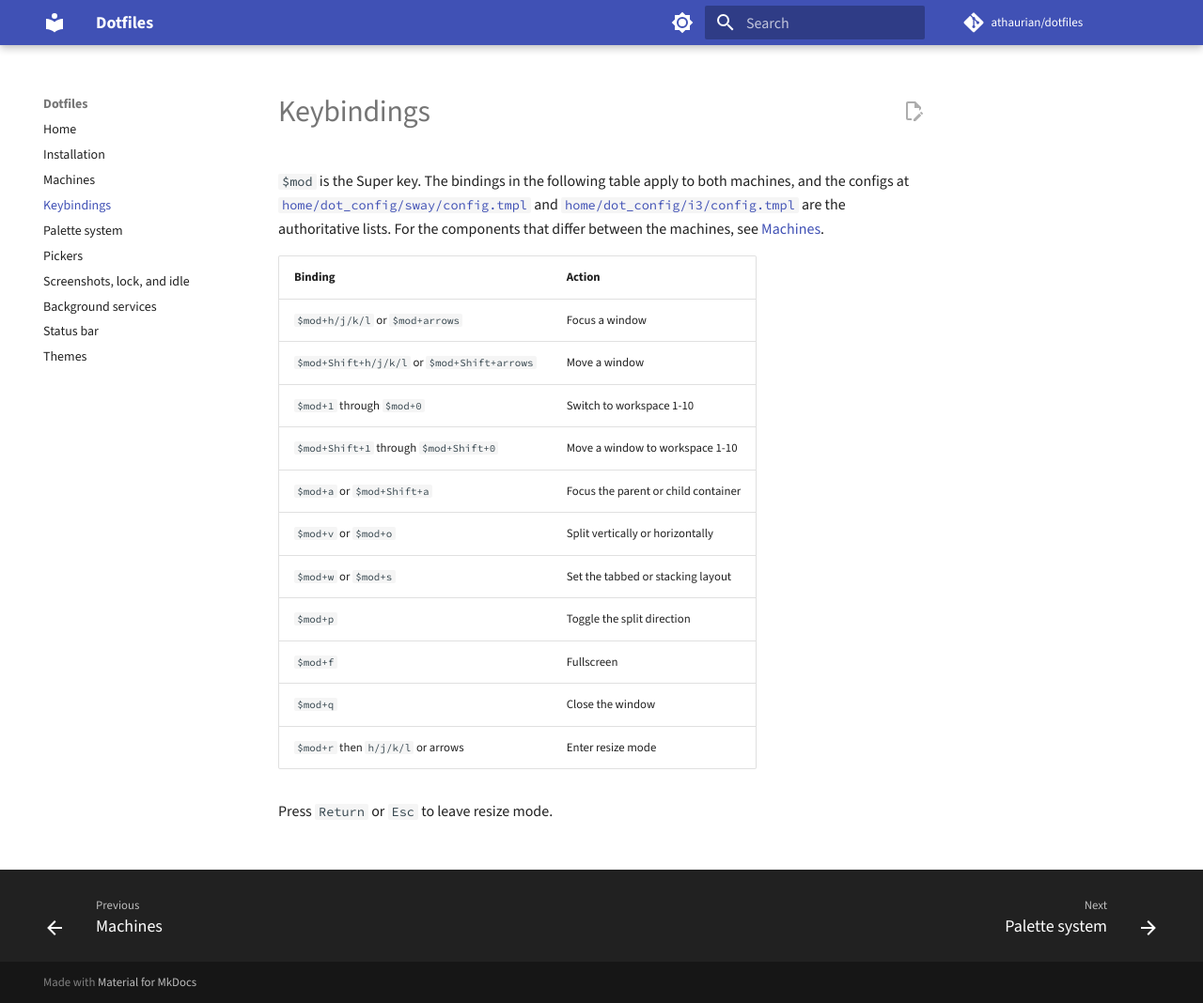
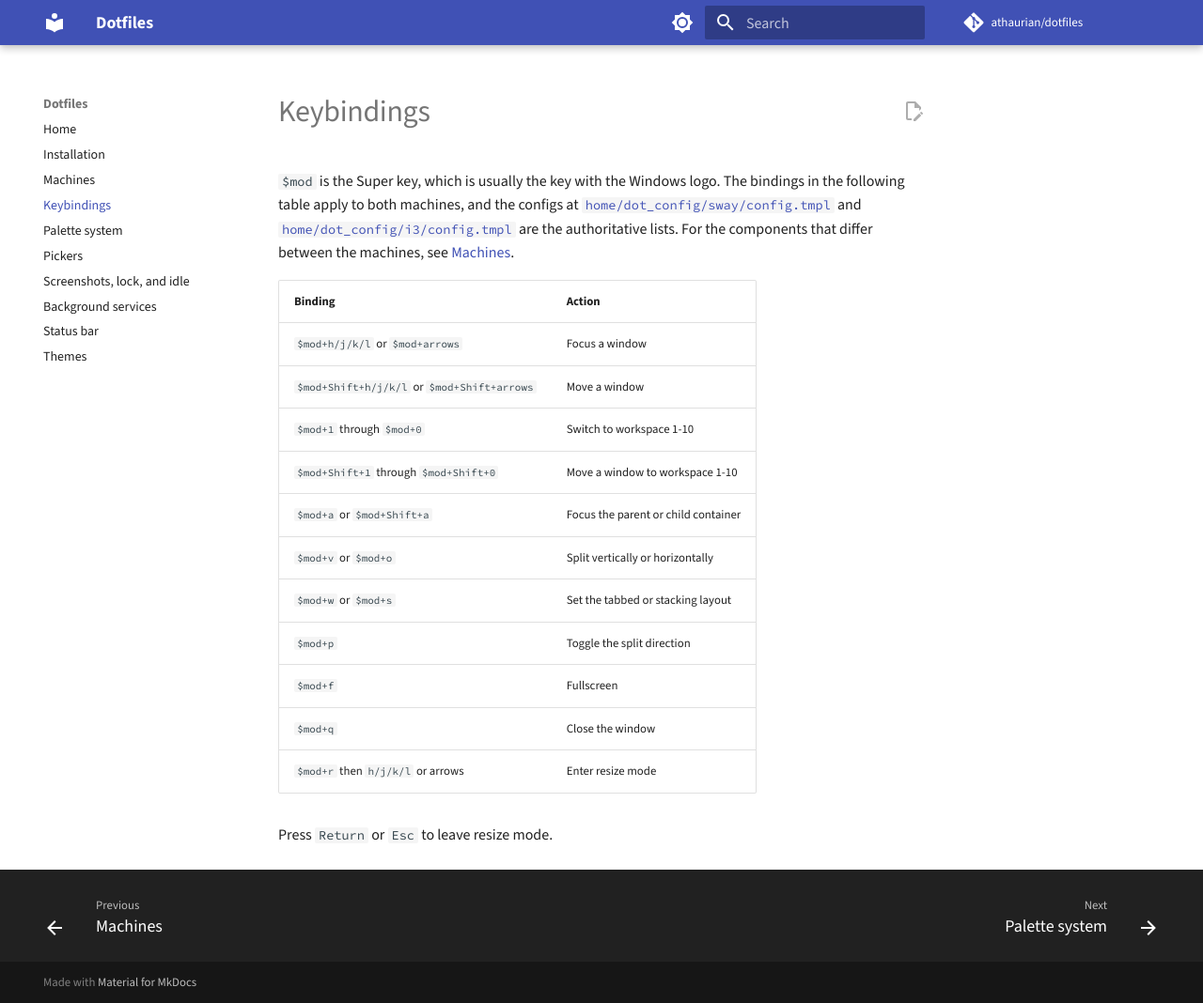
Before and after one commit to athaurian/dotfiles, an MkDocs documentation site: the page built from docs/keybindings.md, in a window 1280 px wide and 1068 px high. Shown: the whole window at 94% size. Built offline with MkDocs 1.6.1 and Material for MkDocs 9.7.7, drawn with Linux system fonts in a browser that asks for light colours; comment, search, counter and statistics services are not loaded.

Commit message:
docs: extend the super key definition with the windows logo

```diff
--- a/docs/keybindings.md
+++ b/docs/keybindings.md
@@ -1,7 +1,7 @@
 # Keybindings
 
-`$mod` is the Super key. The bindings in the following table apply to both
-machines, and the configs at
+`$mod` is the Super key, which is usually the key with the Windows logo. The
+bindings in the following table apply to both machines, and the configs at
 [`home/dot_config/sway/config.tmpl`](https://github.com/athaurian/dotfiles/blob/main/home/dot_config/sway/config.tmpl)
 and
 [`home/dot_config/i3/config.tmpl`](https://github.com/athaurian/dotfiles/blob/main/home/dot_config/i3/config.tmpl)
```
